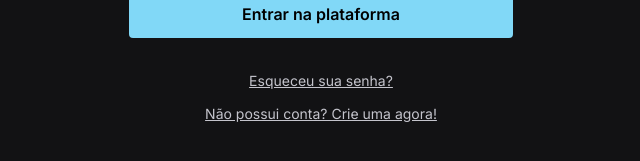
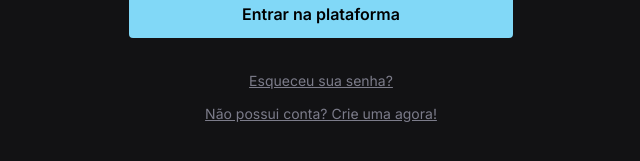
Before and after one commit to GustaSilvaBr/gitlab3, a React (Vite) app: page / in a window 1280 px wide. Shown: the part 597-758 px from the top of the page, without its empty margins (319-959 px from the left). Built offline with nearby package versions, Linux system fonts and the light colour scheme.

Commit message:
:recycle: refactor: change colors to className in Text

```diff
--- a/src/App.tsx
+++ b/src/App.tsx
@@ -33,14 +33,14 @@ export function App() {
         <Heading size="lg">
           Ignite Lab
         </Heading>
-        <Text size="lg" color="text-gray-400">
+        <Text size="lg" className="text-gray-400">
           Faça login e comece a usar!
         </Text>
       </div>
       <form className={styles.form.container}>
 
         <div className={styles.form.group.col}>
-          <Text>
+          <Text asChild>
             <label htmlFor="email-login">Endereço de e-mail</label>
           </Text>
           <TextInput.Root>
@@ -52,7 +52,7 @@ export function App() {
         </div>
 
         <div className={styles.form.group.col}>
-          <Text>
+          <Text asChild>
             <label htmlFor="password-login">Sua senha</label>
           </Text>
           <TextInput.Root>
@@ -65,7 +65,7 @@ export function App() {
 
         <div className={styles.form.group.row}>
           <Checkbox id="remember-sign"/>
-          <Text>
+          <Text asChild>
             <label htmlFor="remember-sign">Lembrar de mim por 30 dias</label>
           </Text>
         </div>
@@ -77,14 +77,14 @@ export function App() {
 
       </form>
 
-      <div className="flex flex-col w-full justify-center items-center gap-3">
-        <Text size="sm" color="text-gray-200">
+      <footer className="flex flex-col w-full justify-center items-center gap-3">
+        <Text size="sm" className="text-gray-400 hover:text-gray-200 transition-colors" asChild>
           <a href="" className="underline">Esqueceu sua senha?</a>
         </Text>
-        <Text size="sm" color="text-gray-200">
+        <Text size="sm" className="text-gray-400 hover:text-gray-200 transition-colors" asChild>
           <a href="" className="underline">Não possui conta? Crie uma agora!</a>
         </Text>
-      </div>
+      </footer>
     </div>
   )
 }
--- a/src/components/Checkbox.tsx
+++ b/src/components/Checkbox.tsx
@@ -5,14 +5,14 @@ import {Check} from 'phosphor-react';
 import {clsx} from 'clsx';
 
 
-export interface CheckboxProps extends CheckboxPrimitive.CheckboxProps, React.RefAttributes<HTMLButtonElement>{}
+export interface CheckboxProps extends CheckboxPrimitive.CheckboxProps{}
 
-export function Checkbox({}:CheckboxProps){
+export function Checkbox(props:CheckboxProps){
 
     return (
         <CheckboxPrimitive.Root className={clsx(
             'w-6 h-6 p-[2px] bg-gray-800 rounded'
-        )}>
+        )} {...props}>
             <CheckboxPrimitive.Indicator asChild>
                 <Check weight="bold" className="h-5 w-5 text-cyan-500" />
             </CheckboxPrimitive.Indicator>
--- a/src/components/Text.tsx
+++ b/src/components/Text.tsx
@@ -3,18 +3,18 @@ import {Slot} from '@radix-ui/react-slot';
 import {clsx} from 'clsx';
 
 export interface TextProps {
-    color?: 'text-gray-100' | 'text-gray-200' |'text-gray-400';
+    className?: string;
     size?: 'sm' | 'md' | 'lg';
     children:ReactNode//ReactNode -> any valid thing as children in react
     asChild?: boolean
 }
 
-export function Text({color = 'text-gray-100', size = 'md', children, asChild}: TextProps){
+export function Text({className, size = 'md', children, asChild}: TextProps){
     const Comp = asChild ? Slot : 'span';
 
     return(
         <Comp className={clsx(
-            color,
+            className,
             'font-sans',//default style to the element
             {
                 'text-xs': size === 'sm',
```
